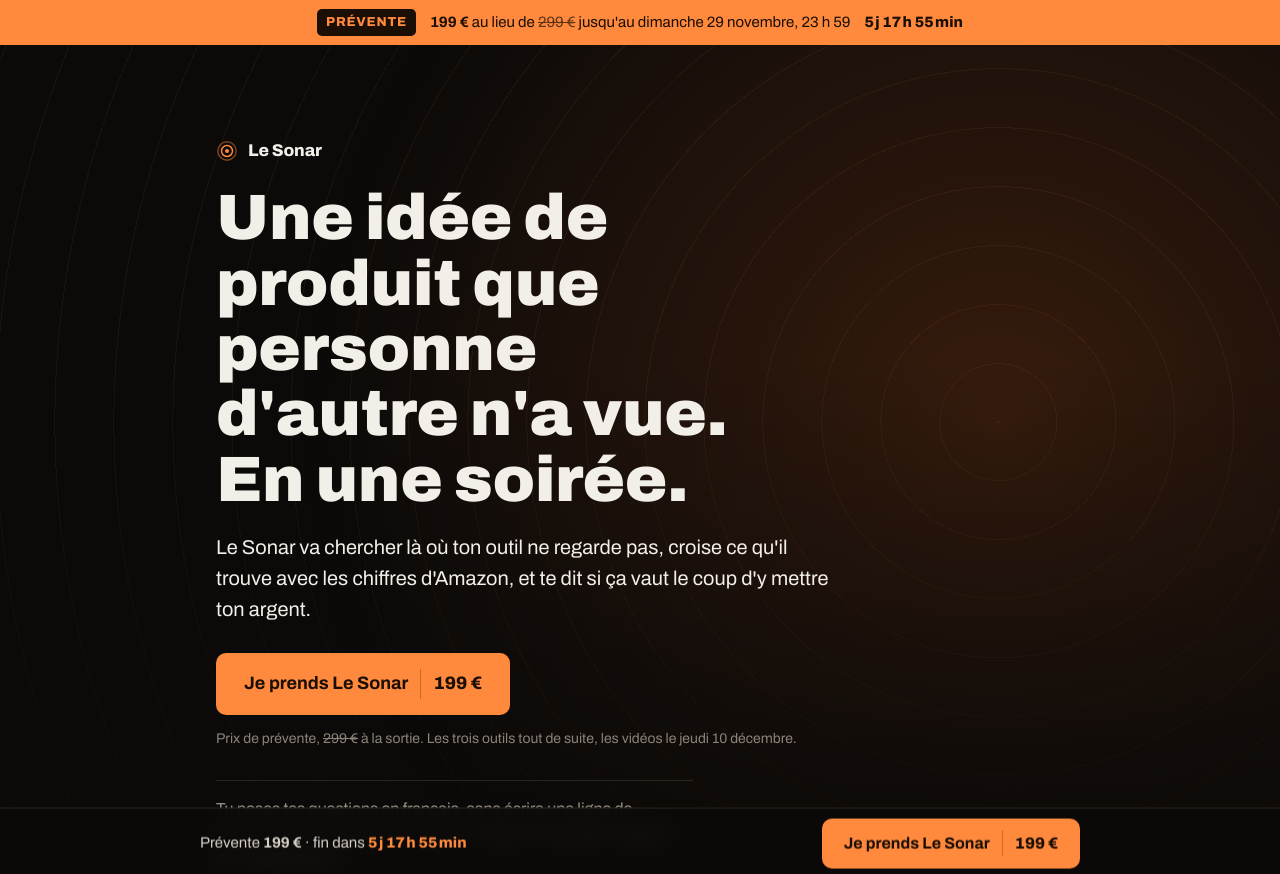
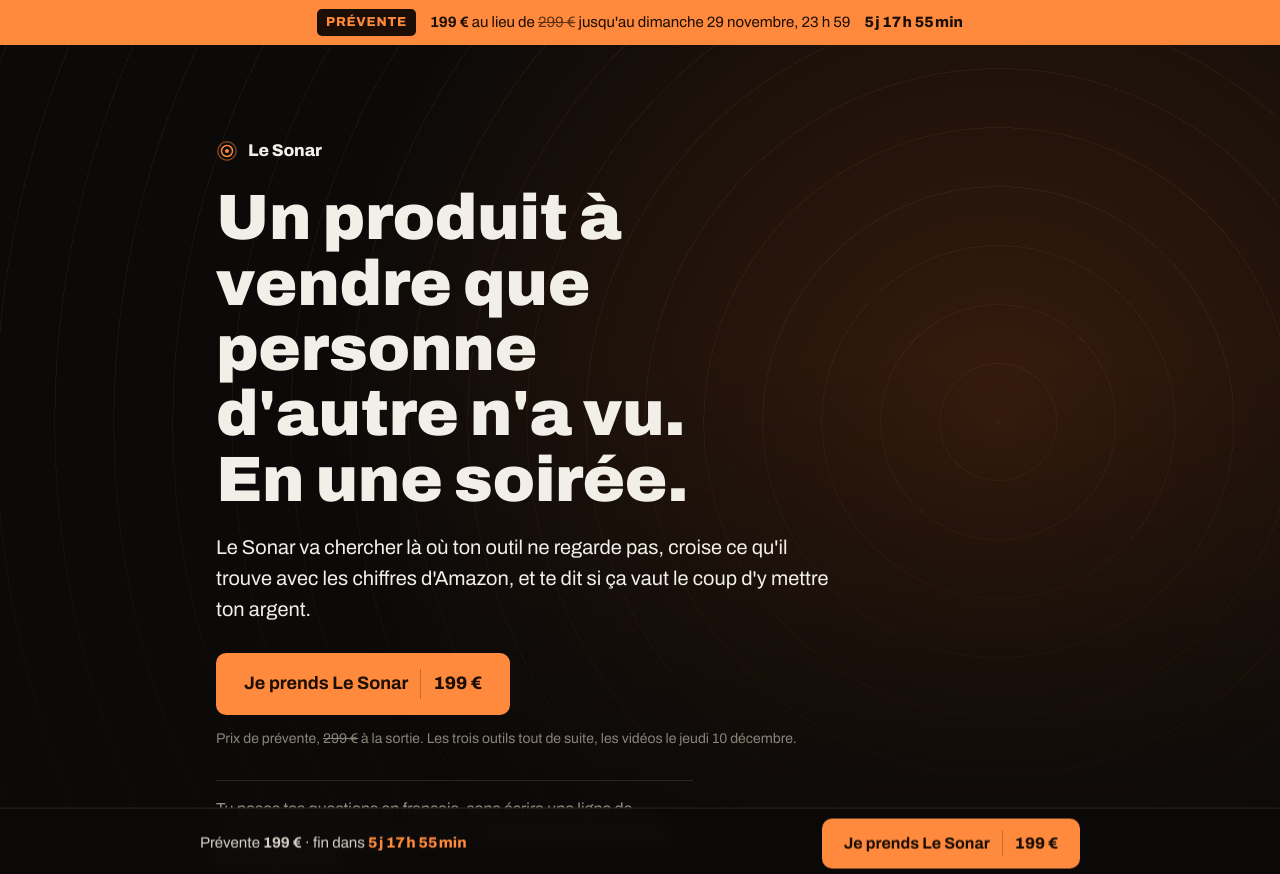
Before and after one commit to ClemGom/le-sonar, a plain HTML site: page index.html in a window 1280 px wide. Shown: the top 874 px of the page. Drawn offline with Linux system fonts and the light colour scheme.

Commit message:
Le titre promet un produit à vendre, plus une idée
« Idée » n'est pas ce que le lecteur veut. « Que personne d'autre n'a
vu » reste, parce que c'est la seule partie du titre qu'un concurrent
ne peut pas écrire à l'identique.

Le titre de l'onglet et la meta description suivent.

Co-Authored-By: Claude Opus 5 <noreply@anthropic.com>

```diff
--- a/index.html
+++ b/index.html
@@ -3,8 +3,8 @@
 <head>
 <meta charset="utf-8">
 <meta name="viewport" content="width=device-width,initial-scale=1,viewport-fit=cover">
-<title>Le Sonar · Une idée de produit que personne d'autre n'a vue, en une soirée</title>
-<meta name="description" content="Une idée de produit que personne d'autre n'a vue, en une soirée. Trois outils qui cherchent hors d'Amazon, et la méthode pour trancher.">
+<title>Le Sonar · Un produit à vendre que personne d'autre n'a vu, en une soirée</title>
+<meta name="description" content="Un produit à vendre que personne d'autre n'a vu, en une soirée. Trois outils qui cherchent là où ton outil ne regarde pas, et de quoi trancher.">
 <meta property="og:title" content="Le Sonar">
 <meta property="og:description" content="Trouve ton prochain produit Amazon là où tes concurrents ne cherchent pas.">
 <meta property="og:type" content="website">
@@ -388,7 +388,7 @@ p{text-wrap:pretty}
   <div class="rings" aria-hidden="true"></div>
   <div class="in stack">
     <p class="wordmark"><svg viewBox="0 0 24 24" aria-hidden="true"><circle cx="12" cy="12" r="2.2" fill="currentColor" stroke="none"/><circle cx="12" cy="12" r="6"/><circle cx="12" cy="12" r="10" opacity=".45"/></svg>Le Sonar</p>
-    <h1>Une idée de produit que personne d'autre n'a vue. En une soirée.</h1>
+    <h1>Un produit à vendre que personne d'autre n'a vu. En une soirée.</h1>
     <p class="lead">Le Sonar va chercher là où ton outil ne regarde pas, croise ce qu'il trouve avec les chiffres d'Amazon, et te dit si ça vaut le coup d'y mettre ton argent.</p>
     <div class="stack-s mt-s">
       <a class="cta" href="#offre">Je prends Le Sonar <span class="price" data-p>199 €</span></a>
```
